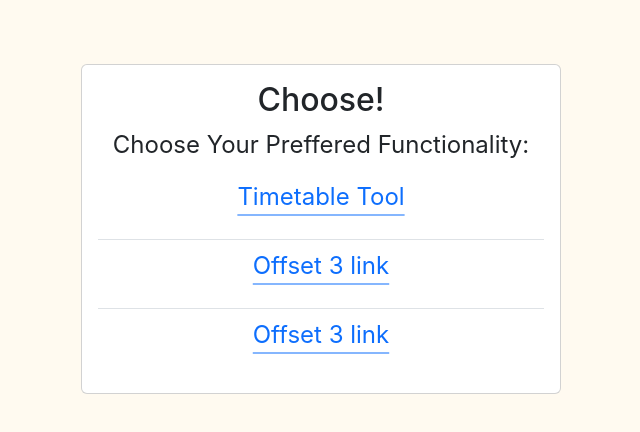
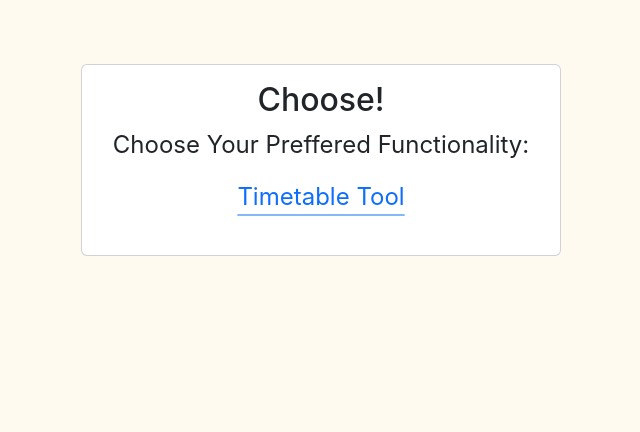
Before and after one commit to ernestsmotlak/SmallRandomProjects, a React (Create React App) app: page / in a window 1280 px wide. Shown: the top 432 px of the page, without its empty margins (319-959 px from the left). Built offline with nearby package versions, Linux system fonts and the light colour scheme; the HTML template or start-up script is replaced by a standard one.

Commit message:
Added route exception, also rounded the money expected value to 1 decimal place.
Signed-off-by: ernestsmotlak <ernestsmotlak@gmail.com>

```diff
--- a/src/App.js
+++ b/src/App.js
@@ -3,6 +3,7 @@ import Urnik from './Projects/Urnik';
 import { BrowserRouter, Routes, Route, Router } from "react-router-dom";
 import { useState } from 'react';
 import MainRouter from './MainRouter';
+import NoRoute from './NoRoute';
 
 function App() {
 
@@ -11,6 +12,7 @@ function App() {
     <BrowserRouter >
       <div className="App">
         <Routes>
+          <Route path='*' element={<NoRoute />} />
           <Route path='/' element={<MainRouter />} />
           <Route path='/TimetableClean' element={<Urnik />} />
         </Routes>
--- a/src/MainRouter.js
+++ b/src/MainRouter.js
@@ -8,16 +8,16 @@ const MainRouter = () => {
                     <h2 className="card-title">Choose!</h2>
                     <div>
                         <label className="form-label">Choose Your Preffered Functionality:</label>
-                        <ul class="list-group list-group-flush">
-                            <li class="list-group-item"><p>
-                                <a class="link-offset-3 link-primary link-offset-2 link-underline-opacity-50 link-underline-opacity-100-hover" href="/TimetableClean">Timetable Tool</a></p>
+                        <ul className="list-group list-group-flush">
+                            <li className="list-group-item"><p>
+                                <a className="link-offset-3 link-primary link-offset-2 link-underline-opacity-50 link-underline-opacity-100-hover" href="/TimetableClean">Timetable Tool</a></p>
                             </li>
-                            <li class="list-group-item">
-                                <p><a class="link-offset-3 link-primary link-offset-2 link-underline-opacity-50 link-underline-opacity-100-hover" href="#">Offset 3 link</a></p>
+                            {/* <li className="list-group-item">
+                                <p><a className="link-offset-3 link-primary link-offset-2 link-underline-opacity-50 link-underline-opacity-100-hover" href="#">Offset 3 link</a></p>
                             </li>
-                            <li class="list-group-item">
-                                <p><a class="link-offset-3 link-primary link-offset-2 link-underline-opacity-50 link-underline-opacity-100-hover" href="#">Offset 3 link</a></p>
-                            </li>
+                            <li className="list-group-item">
+                                <p><a className="link-offset-3 link-primary link-offset-2 link-underline-opacity-50 link-underline-opacity-100-hover" href="#">Offset 3 link</a></p>
+                            </li> */}
                         </ul>
                     </div>
                 </div>
--- /dev/null
+++ b/src/NoRoute.js
@@ -0,0 +1,11 @@
+import React from 'react'
+
+const NoRoute = () => {
+  return (
+    <h2 className='text-danger'>
+        This route does not exist!
+    </h2>
+  )
+}
+
+export default NoRoute
--- a/src/Projects/Urnik.js
+++ b/src/Projects/Urnik.js
@@ -43,7 +43,7 @@ const Urnik = () => {
                     </div>
                 </div>
                 {finalSum > 0 && <p>Number of hours worked: {finalSum}  <br /></p>}
-                {finalSum > 0 && <p>Money expected: {finalSum * 6.2} €</p>}
+                {finalSum > 0 && <p>Money expected: {(finalSum * 6.2).toFixed(1)} €</p>}
                 {emptyInputMessage && <div className='text-danger mb-3'>{emptyInputMessage}</div>}
                 {noNumbersMessage && <div className='text-danger mb-3'>{noNumbersMessage}</div>}
 
```
